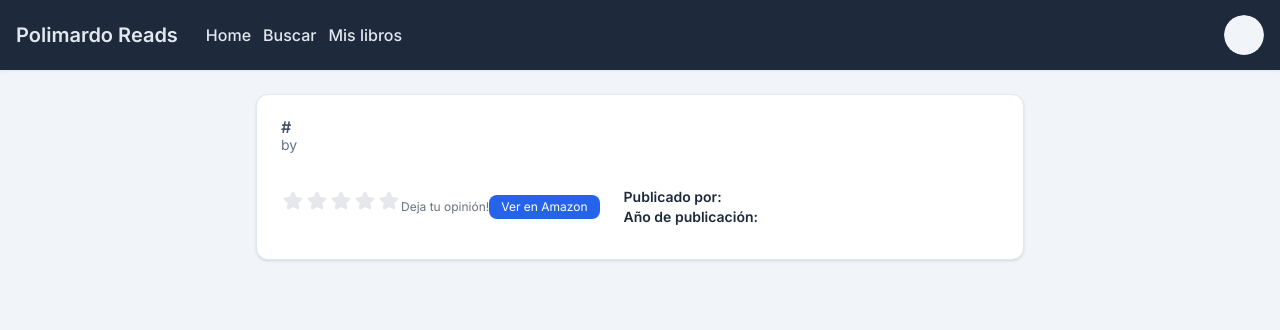
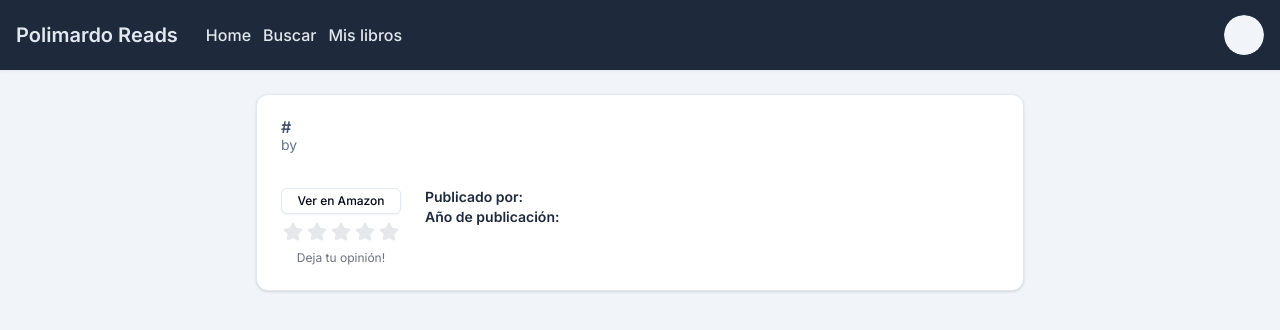
Before and after one commit to JuampiCarosi/polimardo-reads, a Next.js app: page /libros/1 in a window 1280 px wide. Shown: the top 330 px of the page. Built offline with nearby package versions, Linux system fonts and the light colour scheme; no server answers.

Commit message:
redo ver en amazon button

```diff
--- a/src/pages/libros/[id].tsx
+++ b/src/pages/libros/[id].tsx
@@ -21,6 +21,7 @@ import {
 import { Stars } from "@/components/stars-rating";
 import { type BookRating } from "../api/books/[id]/rating";
 import { cn } from "@/lib/utils";
+import { Button } from "@/components/ui/button";
 
 export const statusLabels = {
   reading: "leyendo",
@@ -96,7 +97,7 @@ export default function Home() {
         </CardHeader>
         <CardContent>
           <div className="flex items-start gap-6 pt-2">
-            <div className="space-y-2">
+            <div className="flex flex-col items-center space-y-2">
               {book?.cover_img && (
                 // eslint-disable-next-line @next/next/no-img-element
                 <img
@@ -105,6 +106,20 @@ export default function Home() {
                   className="my-auto w-80 rounded-lg border"
                 />
               )}
+              <a
+                href={`https://www.amazon.com/s?k=${book?.title}`}
+                target="_blank"
+                rel="noreferrer"
+                className="w-full"
+              >
+                <Button
+                  size="sm"
+                  className="h-auto w-full py-1"
+                  variant="outline"
+                >
+                  Ver en Amazon
+                </Button>
+              </a>
               <Stars
                 rating={book?.selfRating ?? undefined}
                 onClick={handleRatingChange}
@@ -117,14 +132,6 @@ export default function Home() {
               >
                 Deja tu opinión!
               </span>
-              <a
-                href={`https://www.amazon.com/s?k=${book?.title}`}
-                target="_blank"
-                rel="noreferrer"
-                className="font-small mt-4 inline-block justify-center text-wrap rounded-lg bg-blue-600 px-3 py-1 text-xs text-white hover:bg-blue-700"
-              >
-                Ver en Amazon
-              </a>
             </div>
             <div>
               <div className="flex flex-col pb-2 text-sm font-medium text-slate-600">
```
